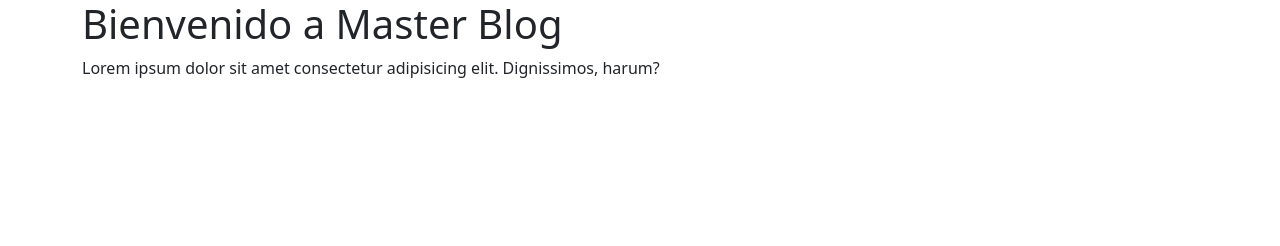
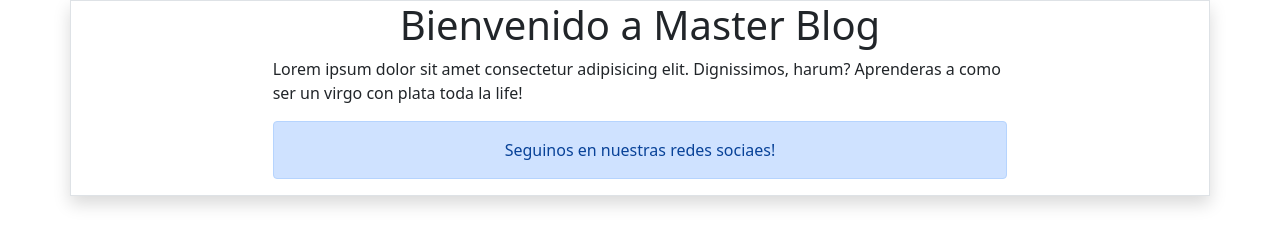
Before and after one commit to Cordobadm/masterBlog, a plain HTML site: page index.html in a window 1280 px wide. Drawn offline with nearby package versions, Linux system fonts and the light colour scheme.

Commit message:
Trabajando en el contenido del cuerpo

```diff
--- a/index.html
+++ b/index.html
@@ -17,13 +17,17 @@
   </head>
   <body>
     <div class="container">
-      <div class="row">
-        <div class="col">
-          <h1>Bienvenido a Master Blog</h1>
+      <div class="row border shadow">
+        <div class="col col-md-8 offset-md-2">
+          <h1 class="text-center">Bienvenido a Master Blog</h1>
           <p>
             Lorem ipsum dolor sit amet consectetur adipisicing elit.
-            Dignissimos, harum?
+            Dignissimos, harum? Aprenderas a como ser un virgo con plata toda la
+            life!
           </p>
+          <div class="alert alert-primary text-center" role="alert">
+            Seguinos en nuestras redes sociaes!
+          </div>
         </div>
       </div>
     </div>
```
